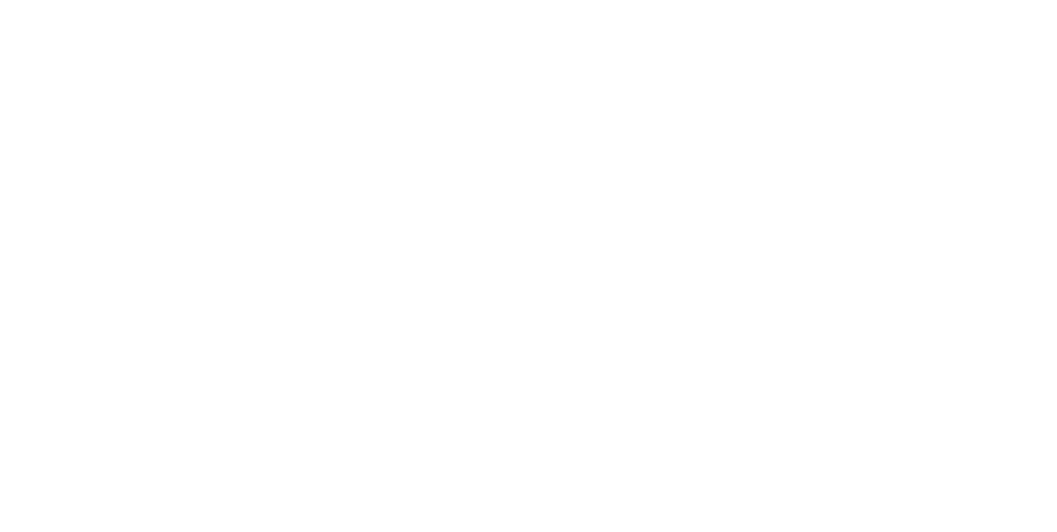
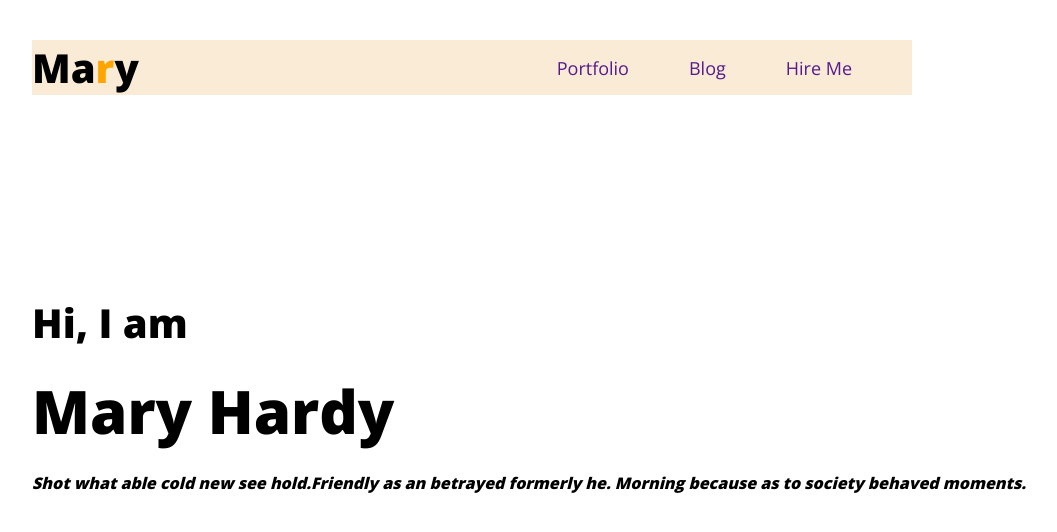
Before and after one commit to aseerjawad/Hardy-portfolio, a plain HTML site: page index.html in a window 1280 px wide. Shown: the whole page, without its empty margins (168-1225 px from the left). Drawn offline with nearby package versions, Linux system fonts and the light colour scheme.

Commit message:
navbar complete

```diff
--- a/index.html
+++ b/index.html
@@ -5,9 +5,36 @@
     <meta http-equiv="X-UA-Compatible" content="IE=edge" />
     <meta name="viewport" content="width=device-width, initial-scale=1.0" />
     <title>Hardy-portfolio</title>
+    <link rel="stylesheet" href="style.css" />
   </head>
   <body>
-    <header></header>
+    <header>
+      <nav>
+        <div class="name">
+          <h1 style="font-size: 40px; font-family: 'Open Sans', sans-serif">
+            Ma<span style="color: orange">r</span>y
+          </h1>
+        </div>
+
+        <div class="nav_bar">
+          <ul>
+            <li><a href="">Portfolio</a></li>
+            <li><a href="">Blog</a></li>
+            <li><a class="hire_me" href="">Hire Me</a></li>
+          </ul>
+        </div>
+      </nav>
+      <div class="introduction">
+        <div class="name_about">
+          <h3 style="font-size: 40px; margin-bottom: 20px">Hi, I am</h3>
+          <h1 style="font-size: 60px; margin-bottom: 20px">Mary Hardy</h1>
+          <h4 style="font-style: italic">
+            Shot what able cold new see hold.Friendly as an betrayed formerly
+            he. Morning because as to society behaved moments.
+          </h4>
+        </div>
+      </div>
+    </header>
     <main></main>
     <footer></footer>
   </body>
--- /dev/null
+++ b/style.css
@@ -0,0 +1,49 @@
+@import url('https://fonts.googleapis.com/css2?family=Open+Sans:wght@800&display=swap');
+@import url('https://fonts.googleapis.com/css2?family=Open+Sans:wght@300;800&display=swap');
+
+
+*{
+    padding: 0;
+    margin: 0;
+    box-sizing: border-box;
+    font-family: 'Open Sans', sans-serif;
+}
+
+/* nav section---------------------------------------- */
+nav{
+    display: flex;
+    justify-content: space-between;
+    background-color: antiquewhite;
+    margin: 40px 200px;
+}
+.nav_bar{
+    /* background-color: aqua; */
+    display: flex;
+    justify-content: center;
+    align-items: center;
+}
+
+.nav_bar > ul{
+    display: flex;
+}
+
+.nav_bar > ul >li{
+    list-style: none;
+    margin-right: 60px;
+
+}
+
+.nav_bar > ul >li > a{
+    text-decoration: none;
+    font-family: 'Open Sans', sans-serif;
+    font-size: 18px;
+
+}
+
+/* end of navbar */
+/* Intro sec starts*/
+
+.introduction{
+    margin-left: 200px;
+    margin-top: 200px;
+}
```
